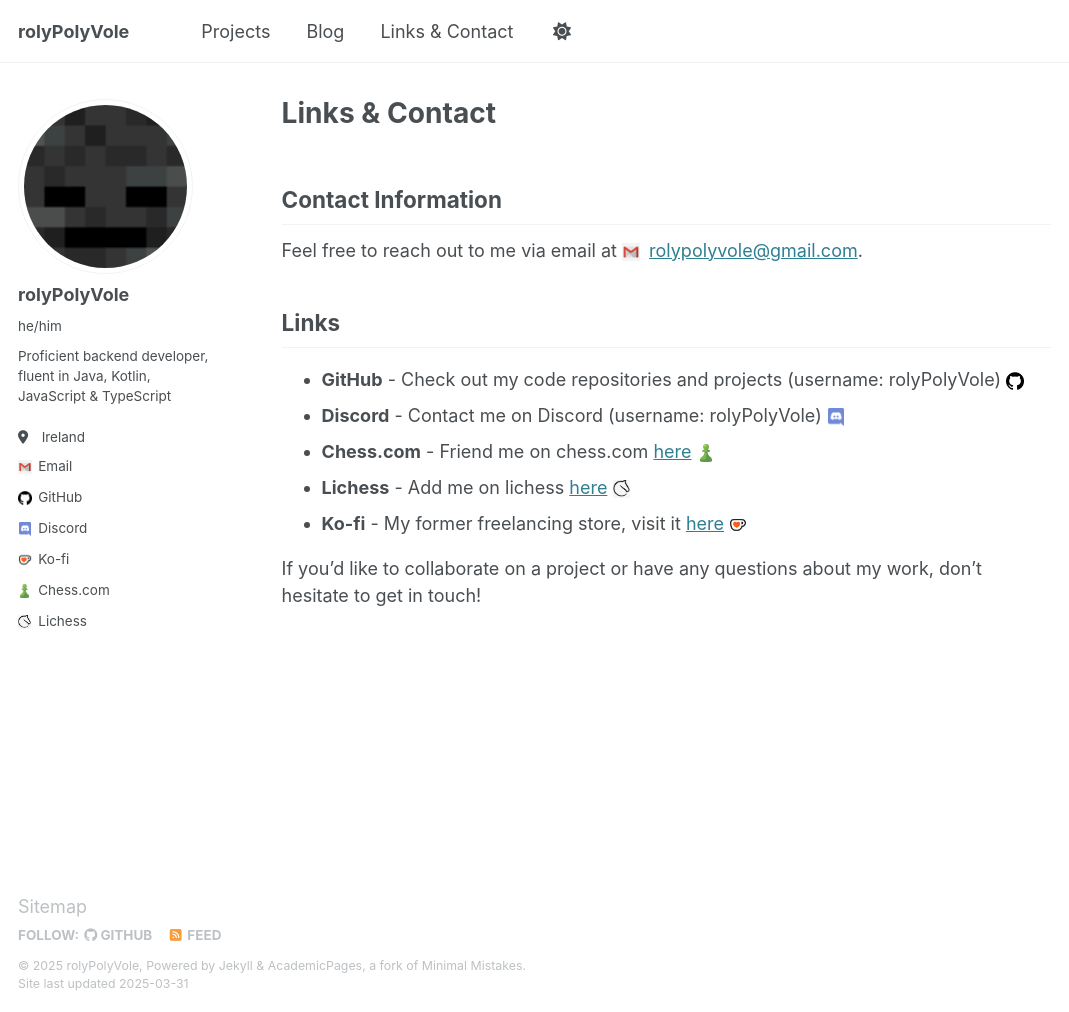
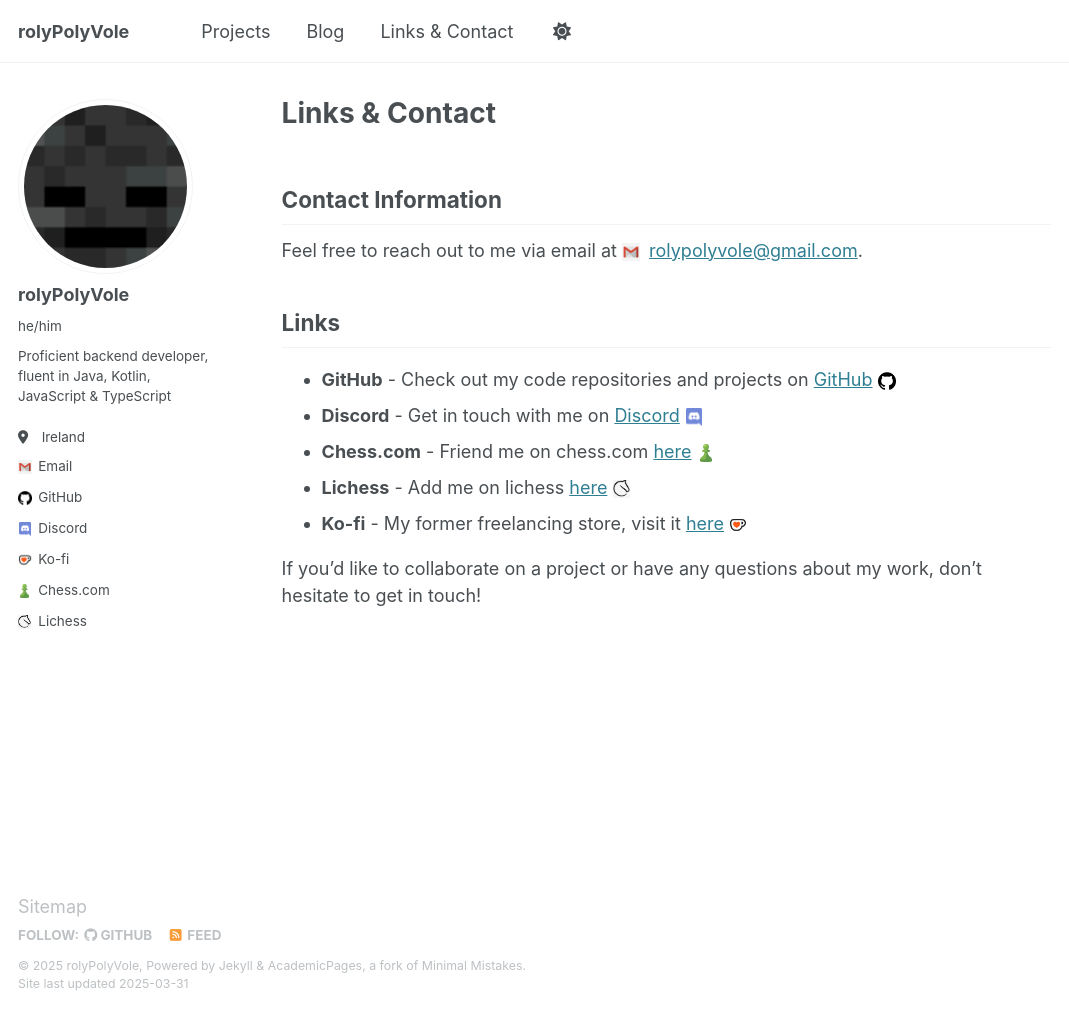
Before and after one commit to rolyPolyVole/rolyPolyVole.github.io, a Jekyll site: the page built from _pages/contact.md, in a window 1280 px wide and 1012 px high. Shown: the whole window, without its empty margins (0-1069 px from the left). Built offline with Jekyll 4.4.1, drawn with Linux system fonts in a browser that asks for light colours.

Commit message:
Improve contacts page formatting

```diff
--- a/_pages/contact.md
+++ b/_pages/contact.md
@@ -11,8 +11,8 @@ Feel free to reach out to me via email at <img src="/images/custom_icons/email.p
 
 ## Links
 
-- **GitHub** - Check out my code repositories and projects (username: rolyPolyVole) <img src="/images/custom_icons/github.png" alt="GitHub" style="width: 1em; height: 1em; object-fit: contain; margin-right: 0.5em; vertical-align: middle;">
-- **Discord** - Contact me on Discord (username: rolyPolyVole) <img src="/images/custom_icons/discord.png" alt="Discord" style="width: 1em; height: 1em; object-fit: contain; margin-right: 0.5em; vertical-align: middle;">
+- **GitHub** - Check out my code repositories and projects on [GitHub](https://github.com/rolyPolyVole) <img src="/images/custom_icons/github.png" alt="GitHub" style="width: 1em; height: 1em; object-fit: contain; margin-right: 0.5em; vertical-align: middle;">
+- **Discord** - Get in touch with me on [Discord](https://discord.com/users/rolyPolyVole) <img src="/images/custom_icons/discord.png" alt="Discord" style="width: 1em; height: 1em; object-fit: contain; margin-right: 0.5em; vertical-align: middle;">
 - **Chess.com** - Friend me on chess.com [here](https://www.chess.com/member/rolypolyvole) <img src="/images/custom_icons/chesscom.png" alt="Chess.com" style="width: 1em; height: 1em; object-fit: contain; margin-right: 0.5em; vertical-align: middle;">
 - **Lichess** - Add me on lichess [here](https://lichess.org/@/rolyPolyVole) <img src="/images/custom_icons/lichess.png" alt="Lichess" style="width: 1em; height: 1em; object-fit: contain; margin-right: 0.5em; vertical-align: middle;">
 - **Ko-fi** - My former freelancing store, visit it [here](https://ko-fi.com/rolyPolyVole) <img src="/images/custom_icons/kofi.png" alt="Ko-fi" style="width: 1em; height: 1em; object-fit: contain; margin-right: 0.5em; vertical-align: middle;">
```
